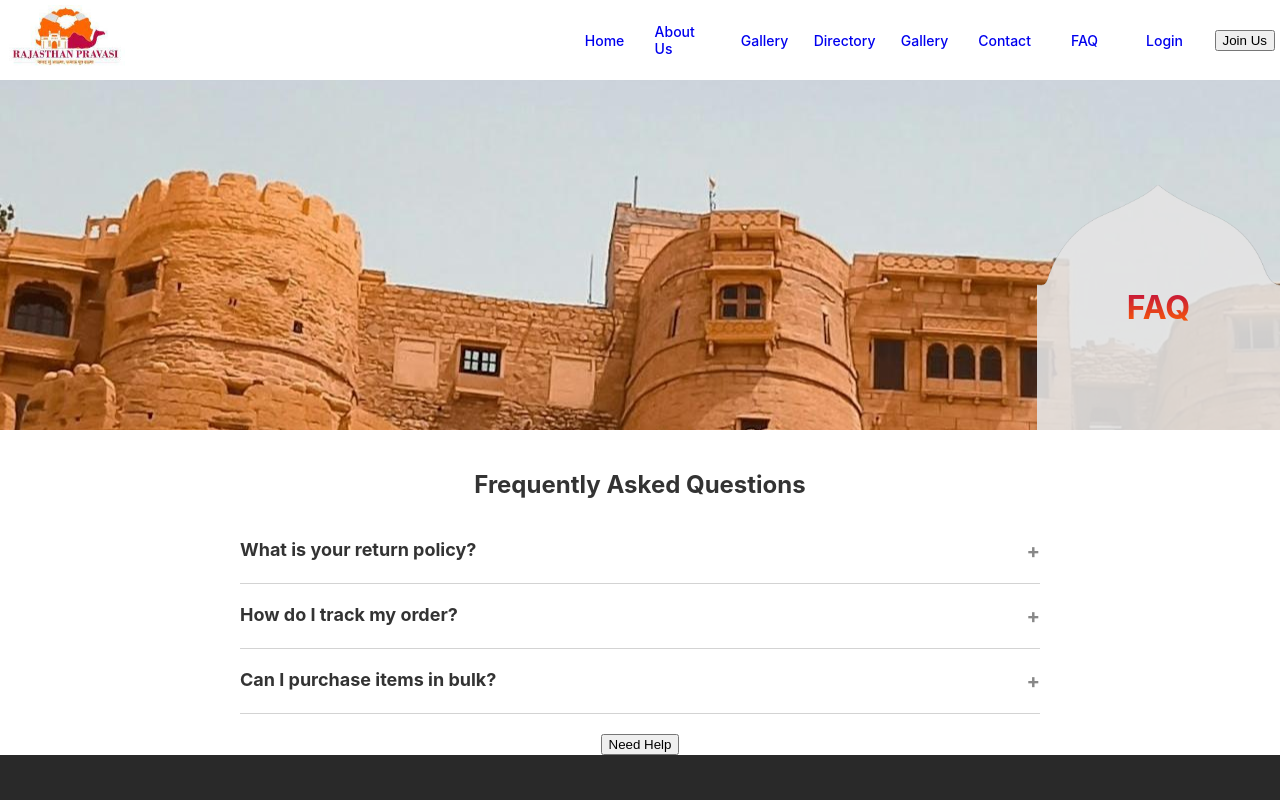
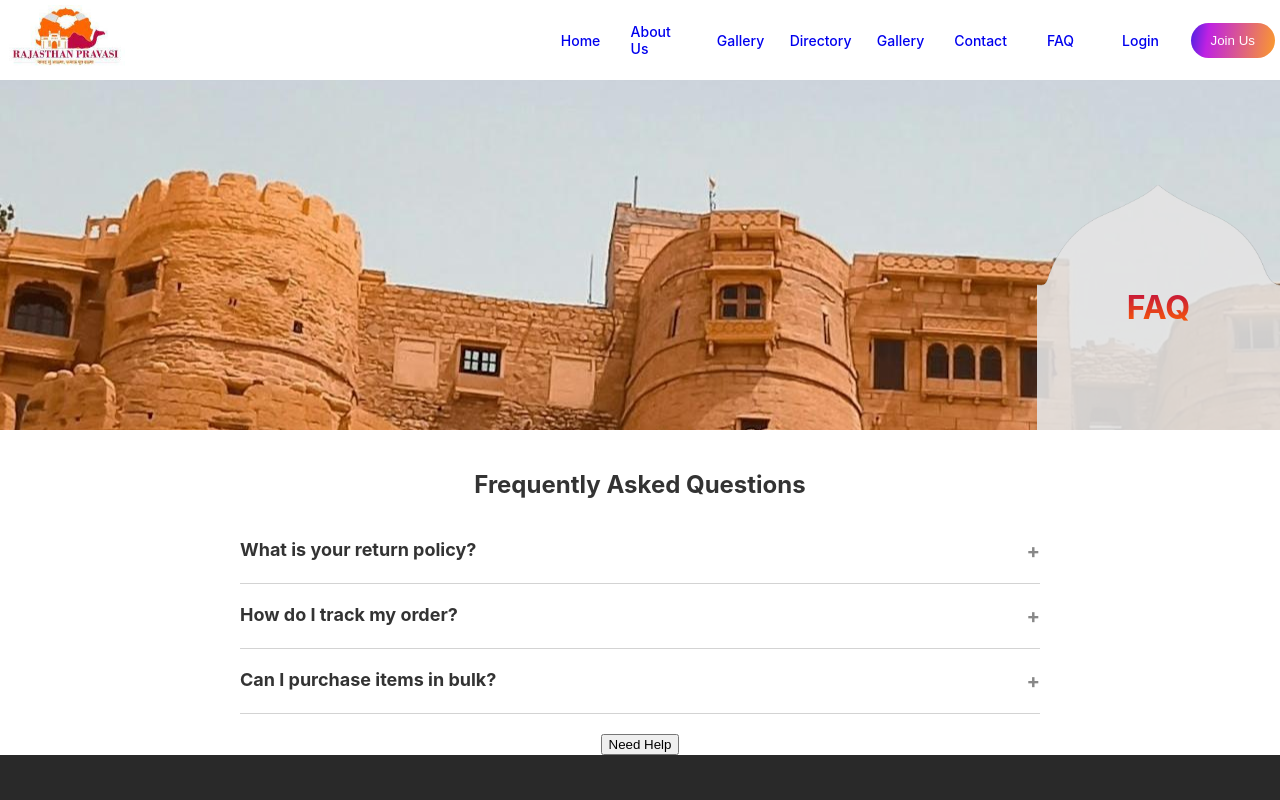
Before and after one commit to wepitch-dev-gunjan/rajasthan-pravasi-frontend, a React (Create React App) app: page /faq in a window 1280 px wide. Shown: the top 800 px of the page. Built offline with nearby package versions, Linux system fonts and the light colour scheme.

Commit message:
responsive 4

```diff
--- a/src/components/header/index.jsx
+++ b/src/components/header/index.jsx
@@ -35,7 +35,7 @@ const Header = () => {
                 </ul>
             </div>
             <div className="headerButton">
-    <button>Join Us</button>
+    <button className='joinNowButton'>Join Us</button>
             </div>
         </div>
 
--- a/src/components/header/style.scss
+++ b/src/components/header/style.scss
@@ -13,9 +13,11 @@
         display: none;
         font-size: 1.8rem;
         cursor: pointer;
+        align-self: center;
 
         @media (max-width: 768px) {
           display: block;
+
         }
       }
 
@@ -72,6 +74,10 @@
                     justify-content: center;
                     align-items: center;
                     text-decoration: none;
+                    @media (max-width: 768px) {
+                        width: 100px;
+
+                      }
                 }
                 li:hover{
                     background-image: url('./../../assets/frame.png');
--- a/src/pages/home/style.scss
+++ b/src/pages/home/style.scss
@@ -39,6 +39,7 @@
   .combineSection{
     // background: url('../../assets/vector1.png');
     position: relative;
+    overflow: hidden;
     .combineSectionImage{
       width: 100%;
       position: absolute;
@@ -47,6 +48,7 @@
       left: 0px;
       opacity: 0.2;
       z-index: -1;
+      overflow: hidden;
 
 
       @media (max-width: 768px) {
@@ -56,7 +58,7 @@
     .combineSectionImage2{
       top: -40%;
       right: 0px;
-      left: 88%;
+      left: 90%;
       width: 226px;
       opacity: 1;
       @media (max-width: 768px) {
```
